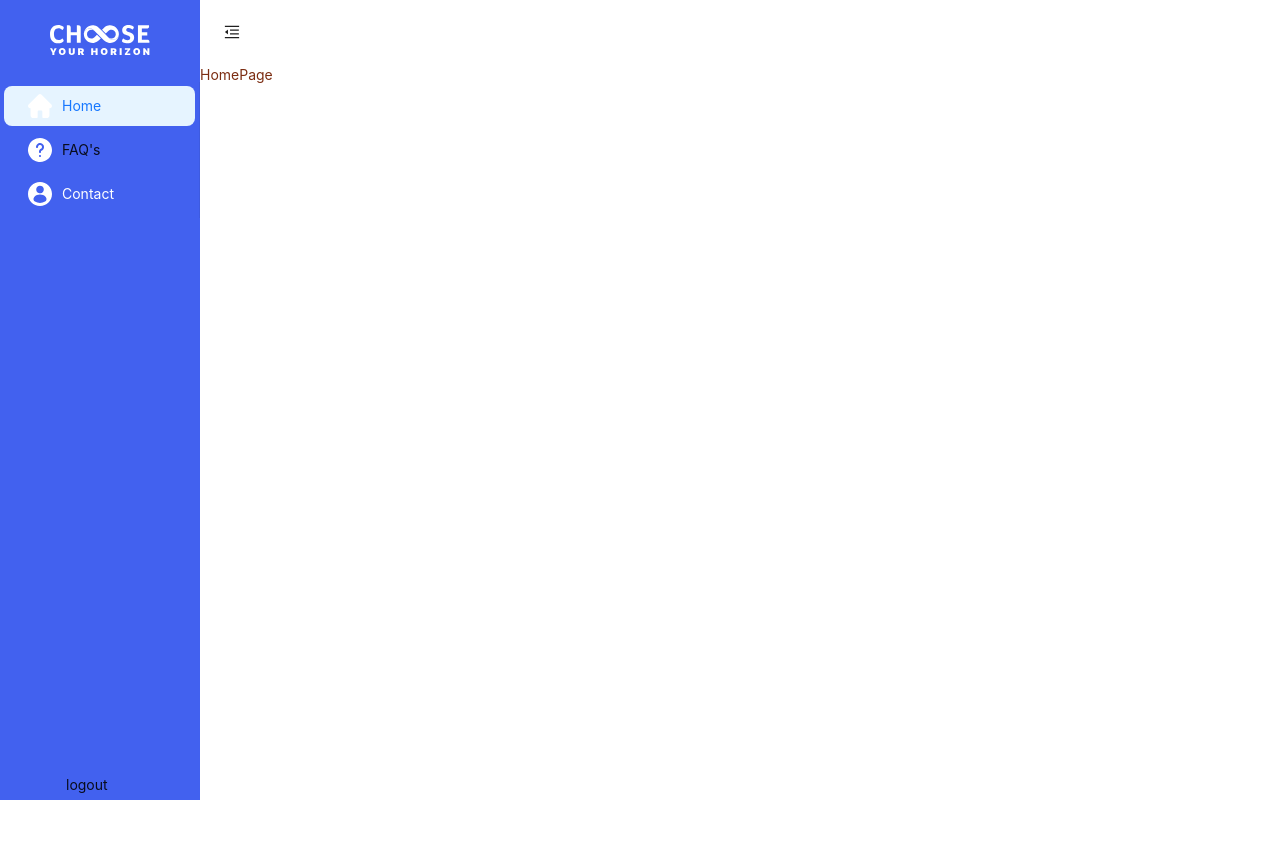
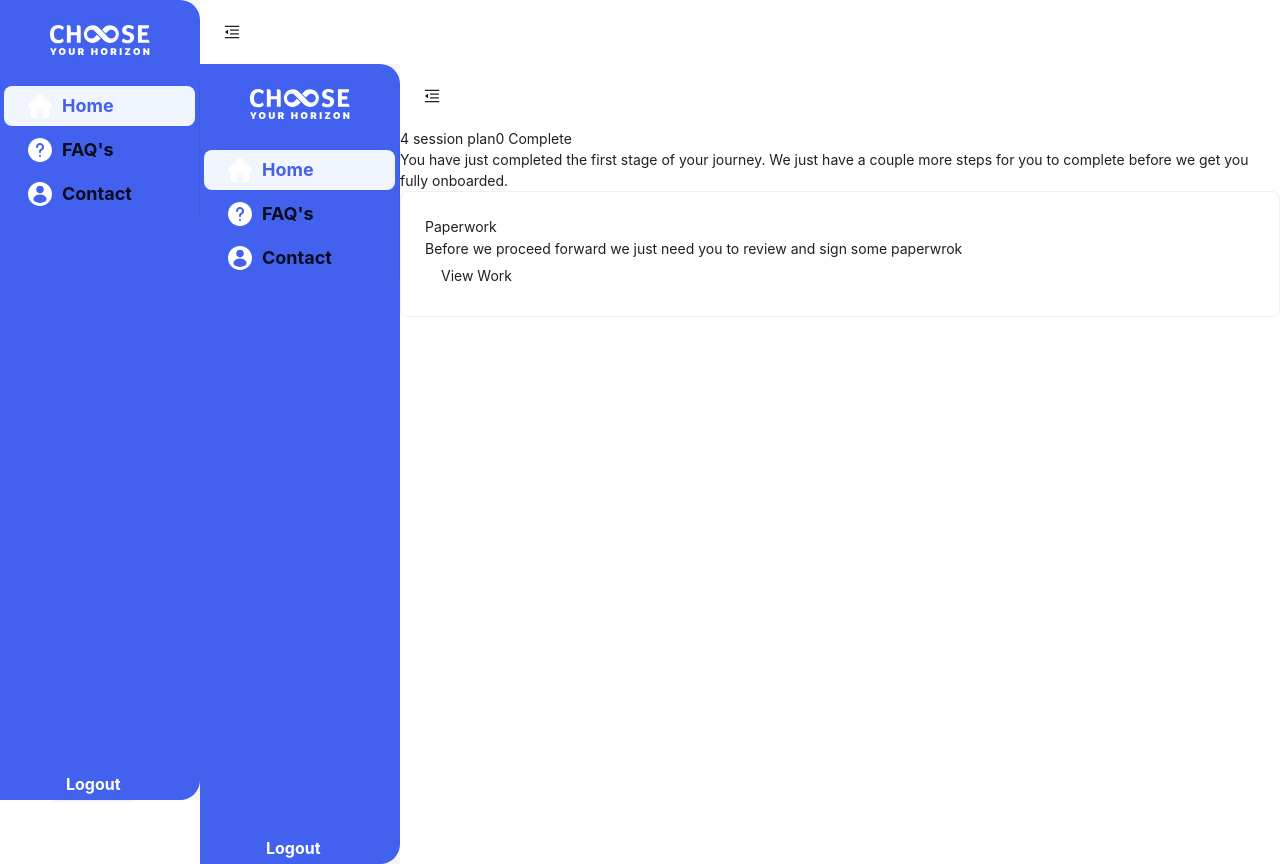
Before and after one commit to mohib-uddin/customerdashboard, a Next.js app: page /home in a window 1280 px wide. Before the commit the page ends 800 px from the top, so only its background shows below. Built offline with nearby package versions, Linux system fonts and the light colour scheme.

Commit message:
layout in process

```diff
--- a/src/app/home/page.js
+++ b/src/app/home/page.js
@@ -1,9 +1,15 @@
-import React from 'react'
+import React from "react";
+import RootLayout from "../layout";
+import HomeSection from "@/sections/HomeSection/HomeSection";
 
 const HomePage = () => {
   return (
-    <div className='text-orange-900'>HomePage</div>
-  )
-}
+    <>
+      <RootLayout>
+        <HomeSection />
+      </RootLayout>
+    </>
+  );
+};
 
-export default HomePage
+export default HomePage;
--- a/src/app/layout.js
+++ b/src/app/layout.js
@@ -1,6 +1,8 @@
+"use client"
 import "../styles/globals.css";
 import { Inter } from "next/font/google";
 import MainLayout from "@/layouts/main-layout";
+import { ConfigProvider } from "antd";
 
 const inter = Inter({ subsets: ["latin"] });
 
@@ -13,7 +15,11 @@ export default function RootLayout({ children }) {
   return (
     <html lang="en">
       <body>
-        <MainLayout>{children}</MainLayout>
+        <ConfigProvider theme={{token:{colorPrimary: "#4261EF"}}}>
+          <MainLayout>
+            {children}
+          </MainLayout>
+        </ConfigProvider>
       </body>
     </html>
   );
--- a/src/layouts/main-layout.js
+++ b/src/layouts/main-layout.js
@@ -7,6 +7,7 @@ import ChooseLife from "../assets/svgs/logo-white.svg";
 import Home from "../assets/svgs/Home.svg";
 import Contact from "../assets/svgs/Contact.svg";
 import Faqs from "../assets/svgs/FAQ'S.svg";
+import { useRouter } from "next/navigation";
 
 const { Header, Sider, Content } = Layout;
 
@@ -16,11 +17,15 @@ const MainLayout = ({ children }) => {
     token: { colorBgContainer },
   } = theme.useToken();
 
+  const router = useRouter();
   return (
     <Layout className="h-screen">
       <Sider
-        className="rounded-r-lg"
-        style={{ background: "#4261EF" }}
+        style={{
+          background: "#4261EF",
+          borderTopRightRadius: "20px",
+          borderBottomRightRadius: "20px",
+        }}
         trigger={null}
         collapsible
         collapsed={collapsed}
@@ -30,7 +35,15 @@ const MainLayout = ({ children }) => {
         </div>
         <div>
           <Menu
-            style={{ background: "#4261EF" }}
+            style={{
+              background: "#4261EF",
+              fontSize: "18px",
+              fontWeight: "700",
+              color: "white",
+            }}
+            onChange={(a) => {
+              console.log(a);
+            }}
             mode="inline"
             defaultSelectedKeys={["1"]}
             items={[
@@ -38,6 +51,9 @@ const MainLayout = ({ children }) => {
                 key: "1",
                 icon: <Image src={Home} />,
                 label: "Home",
+                onClick: () => {
+                  router.push("/home");
+                },
               },
               {
                 key: "2",
@@ -47,7 +63,6 @@ const MainLayout = ({ children }) => {
               {
                 key: "3",
                 icon: <Image src={Contact} />,
-                style: { color: "white" },
                 label: "Contact",
               },
             ]}
@@ -55,8 +70,11 @@ const MainLayout = ({ children }) => {
         </div>
 
         <div style={{ position: "absolute", bottom: 0, left: 50 }}>
-          <Button type="text" className="text-white">
-            logout
+          <Button
+            style={{ fontSize: "16px", fontWeight: "700" }}
+            type="primary"
+          >
+            Logout
           </Button>
         </div>
       </Sider>
--- /dev/null
+++ b/src/sections/HomeSection/HomeSection.js
@@ -0,0 +1,32 @@
+"use client";
+import { Button, Card } from "antd";
+import React from "react";
+
+const HomeSection = () => {
+  return (
+    <>
+      <div className="px-36">
+        <div className="flex justify-between">
+          <p>4 session plan</p>
+          <p>0 Complete</p>
+        </div>
+        <p>
+          You have just completed the first stage of your journey. We just have
+          a couple more steps for you to complete before we get you fully
+          onboarded.
+        </p>
+
+        <Card>
+          <h1>Paperwork</h1>
+          <p>
+            Before we proceed forward we just need you to review and sign some
+            paperwrok
+          </p>
+          <Button type="text">View Work</Button>
+        </Card>
+      </div>
+    </>
+  );
+};
+
+export default HomeSection;
```
